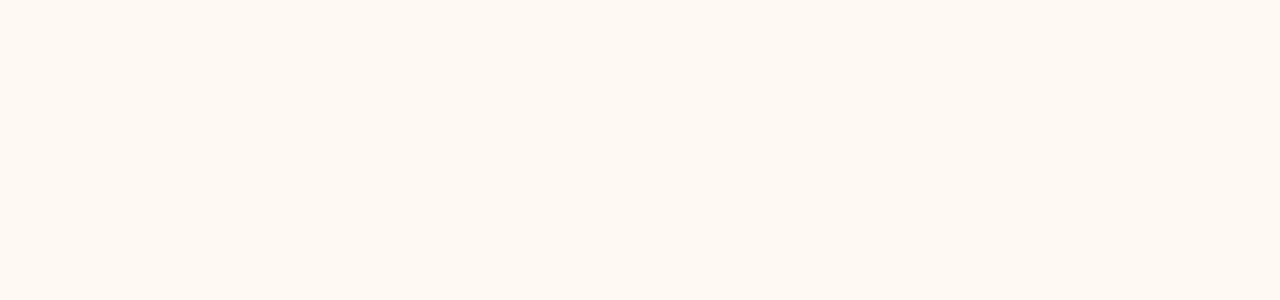
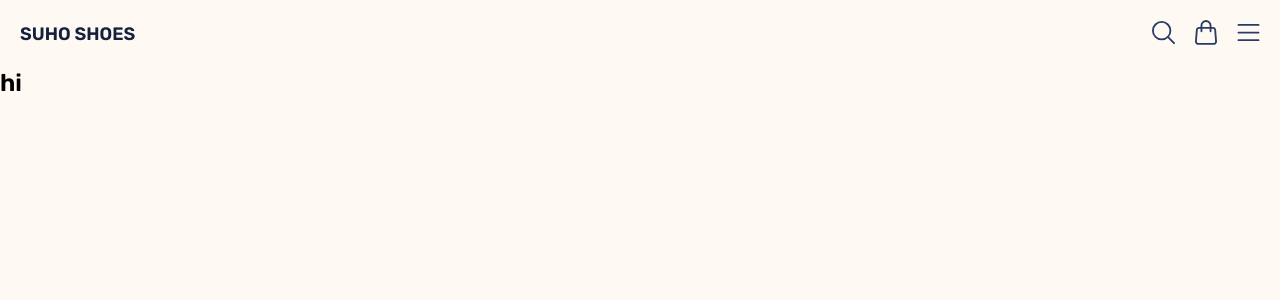
Before and after one commit to juanang207/suhoshoes, a React (Create React App) app: page /checkout-payment in a window 1280 px wide. Before the commit this address had no page. Shown: the top 300 px of the page. Built offline with nearby package versions, Linux system fonts and the light colour scheme.

Commit message:
added route to checkout-payment

```diff
--- a/src/components/App.js
+++ b/src/components/App.js
@@ -6,7 +6,9 @@ import AdidasShoes from "./adidas-shoes/AdidasShoes";
 import Navbar from "./navbar/Navbar";
 import Bag from "./bag/Bag";
 import CheckoutShipping from "./checkout-shipping/CheckoutShipping";
+import CheckoutPayment from "./checkout-payment/CheckoutPayment";
 import "./index.css";
+
 
 
 
@@ -21,6 +23,7 @@ class App extends Component {
             <Route path="adidas-shoes/*" element={<AdidasShoes />} />
             <Route path="bag" element={<Bag />} />
             <Route path="checkout-shipping" element={<CheckoutShipping />} />
+            <Route path="checkout-payment" element={<CheckoutPayment />} />
           </Route>
         </Routes>
       </div>
--- /dev/null
+++ b/src/components/checkout-payment/CheckoutPayment.js
@@ -0,0 +1,14 @@
+import React, { Component } from "react";
+import "./CheckoutPayment.css";
+
+class CheckoutPayment extends Component {
+  render() {
+    return (
+      <div className="checkout-payment">
+        <h2>hi</h2>
+      </div>
+    );
+  }
+}
+
+export default CheckoutPayment;
--- a/src/components/checkout-shipping/CheckoutShipping.js
+++ b/src/components/checkout-shipping/CheckoutShipping.js
@@ -1,4 +1,5 @@
 import React, { Component } from "react";
+import { withRouter } from "../../withRouter";
 import ButtonItem from "../button-item/ButtonItem";
 import InputField from "../input-field/InputField";
 import "./CheckoutShipping.css";
@@ -6,6 +7,7 @@ import "./CheckoutShipping.css";
 class CheckoutShipping extends Component {
   constructor() {
     super();
+    this.goToCheckoutPayment = this.goToCheckoutPayment.bind(this);
     this.state = {
       shippingOptions: [
         { isSelected: true, name: "USPS Ground 5-7 Business Days - $5.99" },
@@ -13,6 +15,10 @@ class CheckoutShipping extends Component {
       ],
     };
   }
+
+  goToCheckoutPayment = () => {
+    this.props.navigate(`/checkout-payment`);
+  };
 
   render() {
     const CheckoutTab = (props) => {
@@ -120,11 +126,11 @@ class CheckoutShipping extends Component {
         </div>
 
         <div className="payment-btn">
-          <ButtonItem text="proceed to payment" />
+          <ButtonItem text="proceed to payment" onClick={this.goToCheckoutPayment}/>
         </div>
       </div>
     );
   }
 }
 
-export default CheckoutShipping;
+export default withRouter(CheckoutShipping);
```
Also changed, not shown: src/components/checkout-payment/CheckoutPayment.css (added).
